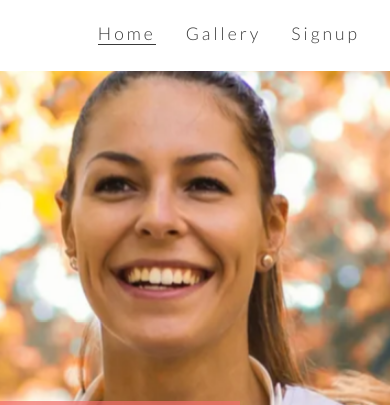
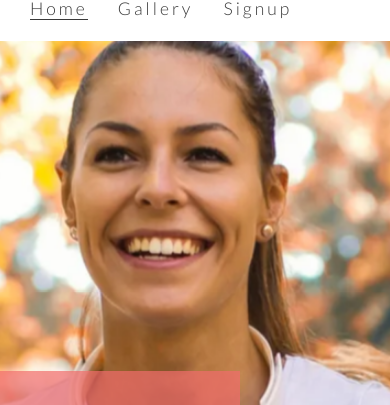
Before and after one commit to Chr15w1986/love-running, a plain HTML site: page index.html in a window 390 px wide. Shown: the part 79-484 px from the top of the page. Drawn offline with nearby package versions, Linux system fonts and the light colour scheme.

Commit message:
style menu area for screens sizes 950px wide and below

```diff
--- a/assets/css/style.css
+++ b/assets/css/style.css
@@ -287,3 +287,17 @@ footer {
         display: none;
     }
 }
+
+/*for media devices 950px wide and below*/
+
+@media screen and (max-width:950px){
+
+    #menu {
+        clear: left;
+        float: left;
+        margin-left: 30px;
+        margin-bottom: 20px;
+        line-height: 25px;
+
+    }
+}
```
